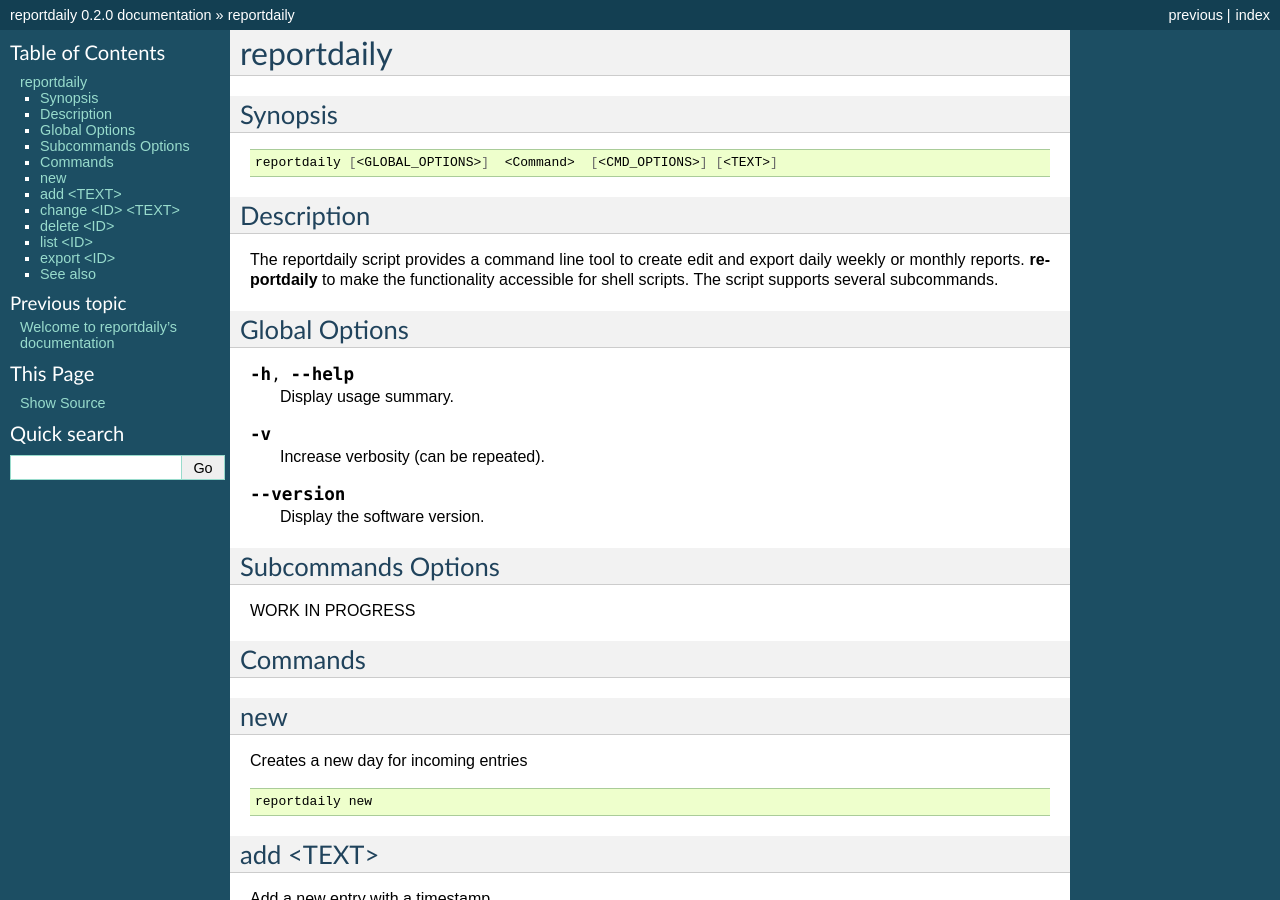
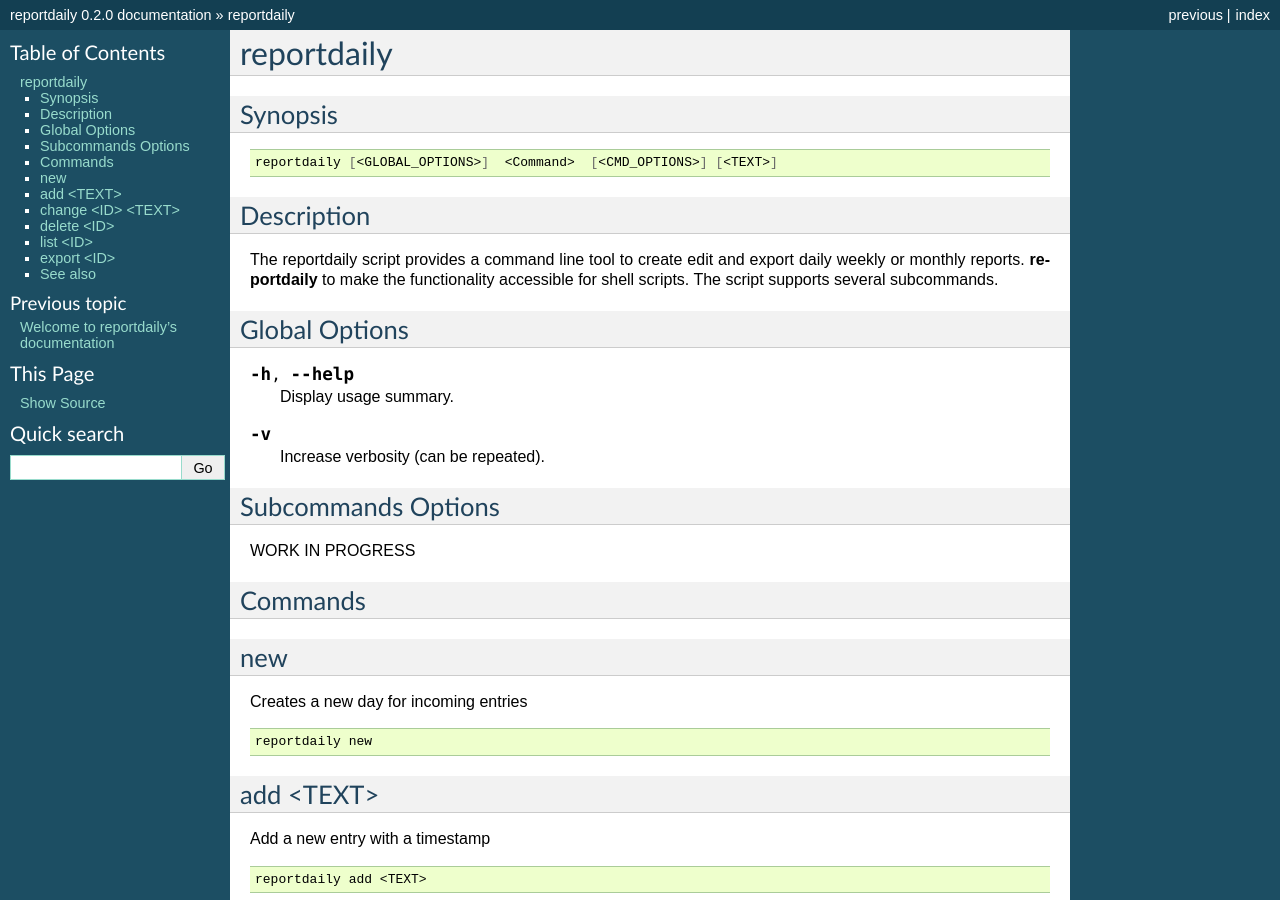
Before and after one commit to EMaksy/reportdaily, a Sphinx documentation site: the page built from docs/reportdaily.rst, in a window 1280 px wide and 900 px high. Built offline with Sphinx 7.4.7, drawn with Linux system fonts in a browser that asks for light colours.

Commit message:
Revert "add global option version"
This reverts commit 9b9e429637ba7cad0110025e8099ef2cbc22918e.

```diff
--- a/docs/reportdaily.rst
+++ b/docs/reportdaily.rst
@@ -34,9 +34,6 @@ Global Options
 
    Increase verbosity (can be repeated).
 
-.. option:: --version
-
-   Display the software version.
 
 
 Subcommands Options
```
